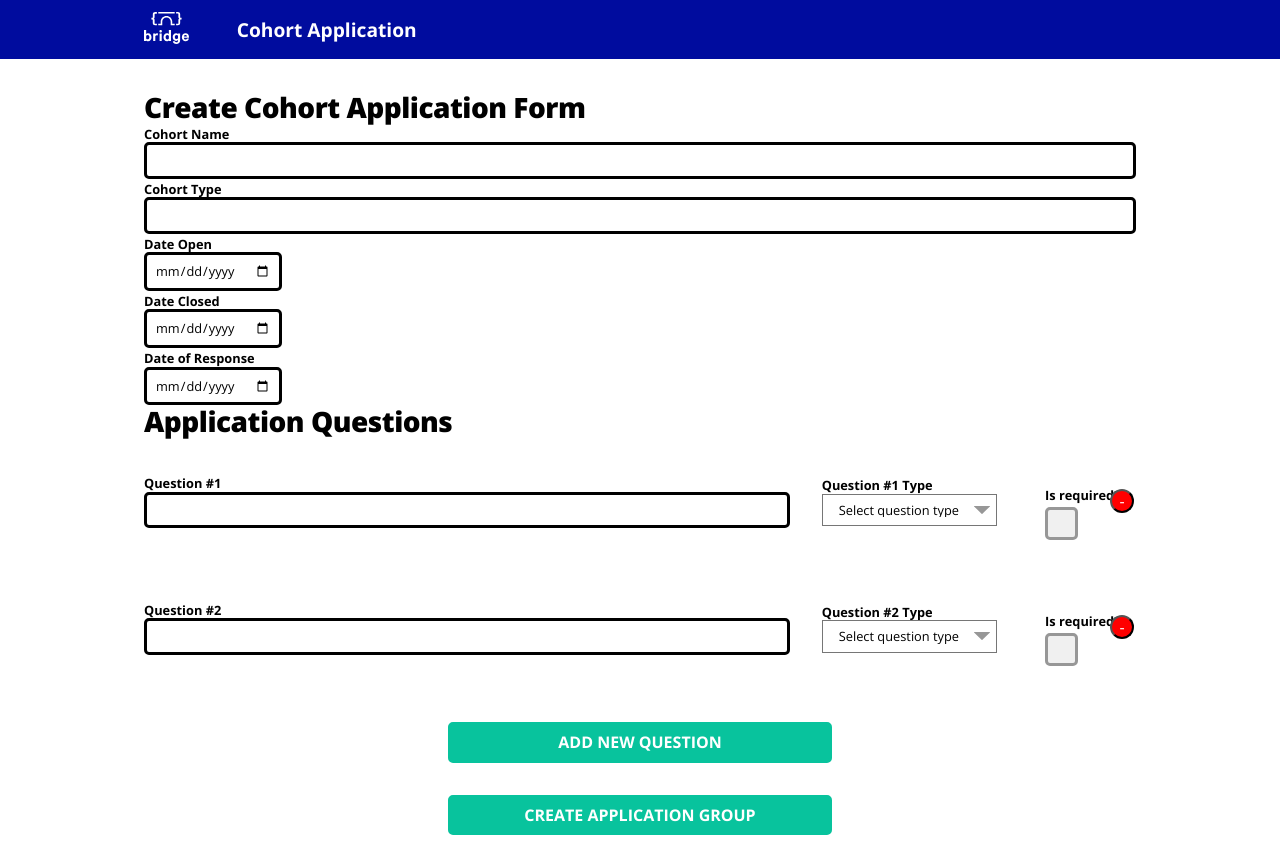
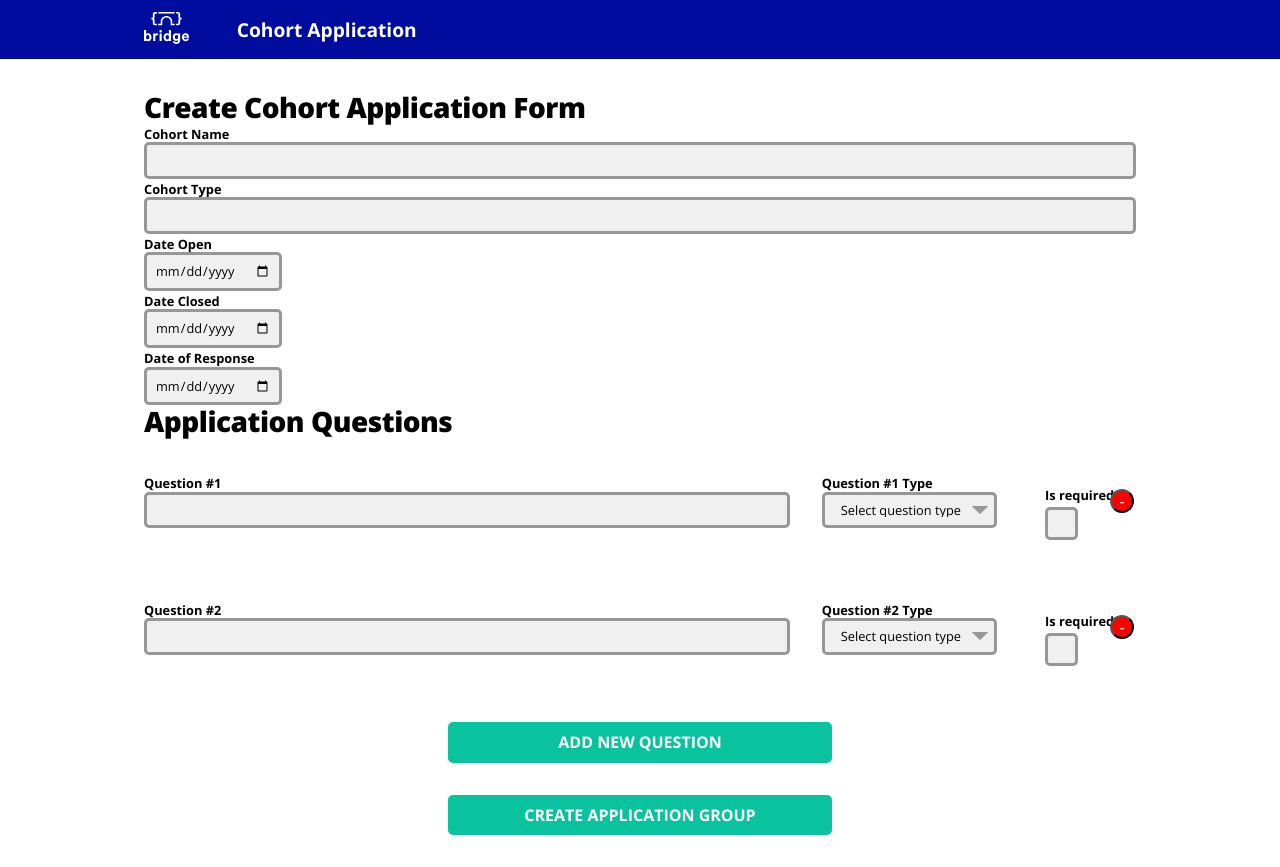
Before and after one commit to bridge-school/applications-frontend, a React (Create React App) app: page /admin/create in a window 1280 px wide. Built offline with nearby package versions, Linux system fonts and the light colour scheme.

Commit message:
add global styles to input

```diff
--- a/src/App.js
+++ b/src/App.js
@@ -28,6 +28,11 @@ const GlobalStyle = createGlobalStyle`
   }
   button {
     cursor: pointer
+  }
+  input, select {
+    background: ${p => p.theme.grey};
+    border: ${p => p.theme.border};
+    border-radius: ${props => props.theme.borderRadius}
   }
   .button-style {
     border-radius: ${p => p.theme.borderRadius};
--- a/src/components/CheckBox.js
+++ b/src/components/CheckBox.js
@@ -32,7 +32,7 @@ const CheckboxLabel = styled.label`
     padding: ${props => props.theme.padding};
     margin-right:${props => props.theme.padding}
     border-radius: ${props => props.theme.borderRadius};
-    border: solid ${props => props.theme.darkGrey};
+    border: ${props => props.theme.border};
     background: ${props => props.theme.grey};
     text-align: center;
     ${checkBoxSize}
--- a/src/components/Dropdown.js
+++ b/src/components/Dropdown.js
@@ -5,7 +5,6 @@ import PropTypes from 'prop-types';
 
 const SelectBox = styled.select`
   appearance: none;
-  background-color: transparent;
   padding: 0.5rem 2rem 0.5rem 1rem;
   background-image: url(${caret});
   background-repeat: no-repeat, repeat;
@@ -15,16 +14,12 @@ const SelectBox = styled.select`
 `;
 
 export default function Dropdown({ data, handleChange, value }) {
-
   return (
-    <div>
     <label>
       {data.description}
       <br />
       <SelectBox onChange={handleChange} value={value}>
-          <option value="">
-            {data.placeholder}
-          </option>
+        <option value="">{data.placeholder}</option>
         {data.items.map(item => (
           <option key={data.items.indexOf(item)} value={item.value}>
             {item.label}
@@ -32,12 +27,11 @@ export default function Dropdown({ data, handleChange, value }) {
         ))}
       </SelectBox>
     </label>
-    </div>
   );
 }
 
 Dropdown.propTypes = {
   data: PropTypes.object.isRequired,
   value: PropTypes.string,
-  handleChange: PropTypes.func
+  handleChange: PropTypes.func,
 };
--- a/src/components/Input.js
+++ b/src/components/Input.js
@@ -6,10 +6,10 @@ const InputElement = styled.input`
   padding: ${props => props.theme.padding};
   margin: ${props => props.theme.margin} 0;
   color: ${props => props.theme.black};
-  background: ${props => props.theme.inputBackground};
+  ${'' /* background: ${props => props.theme.inputBackground};
   border: ${props => props.theme.borderWidth} solid
     ${props => props.theme.borderColor};
-  border-radius: ${props => props.theme.borderRadius};
+  border-radius: ${props => props.theme.borderRadius}; */}
   display: block;
   width: 100%;
 `;
--- a/src/components/InputDate.js
+++ b/src/components/InputDate.js
@@ -6,9 +6,6 @@ const InputDateElement = styled.input`
   padding: ${props => props.theme.padding};
   margin: ${props => props.theme.margin} 0;
   color: ${props => props.theme.black};
-  background: ${props => props.theme.inputBackground};
-  border: ${props => props.theme.borderWidth} solid ${props => props.theme.borderColor};
-  border-radius: ${props => props.theme.borderRadius};
   display: block;
 `;
 
@@ -33,5 +30,5 @@ InputDate.propTypes = {
   label: PropTypes.string,
   name: PropTypes.string,
   value: PropTypes.string,
-  handleChange: PropTypes.func
+  handleChange: PropTypes.func,
 };
--- a/src/styles/bridgeTheme.js
+++ b/src/styles/bridgeTheme.js
@@ -8,4 +8,5 @@ export default {
   darkGrey: '#979797',
   red: '#FF0000',
   borderRadius: '5px',
+  border: '3px solid #979797',
 };
```
Lines whose indentation alone changed are shown as unchanged.
